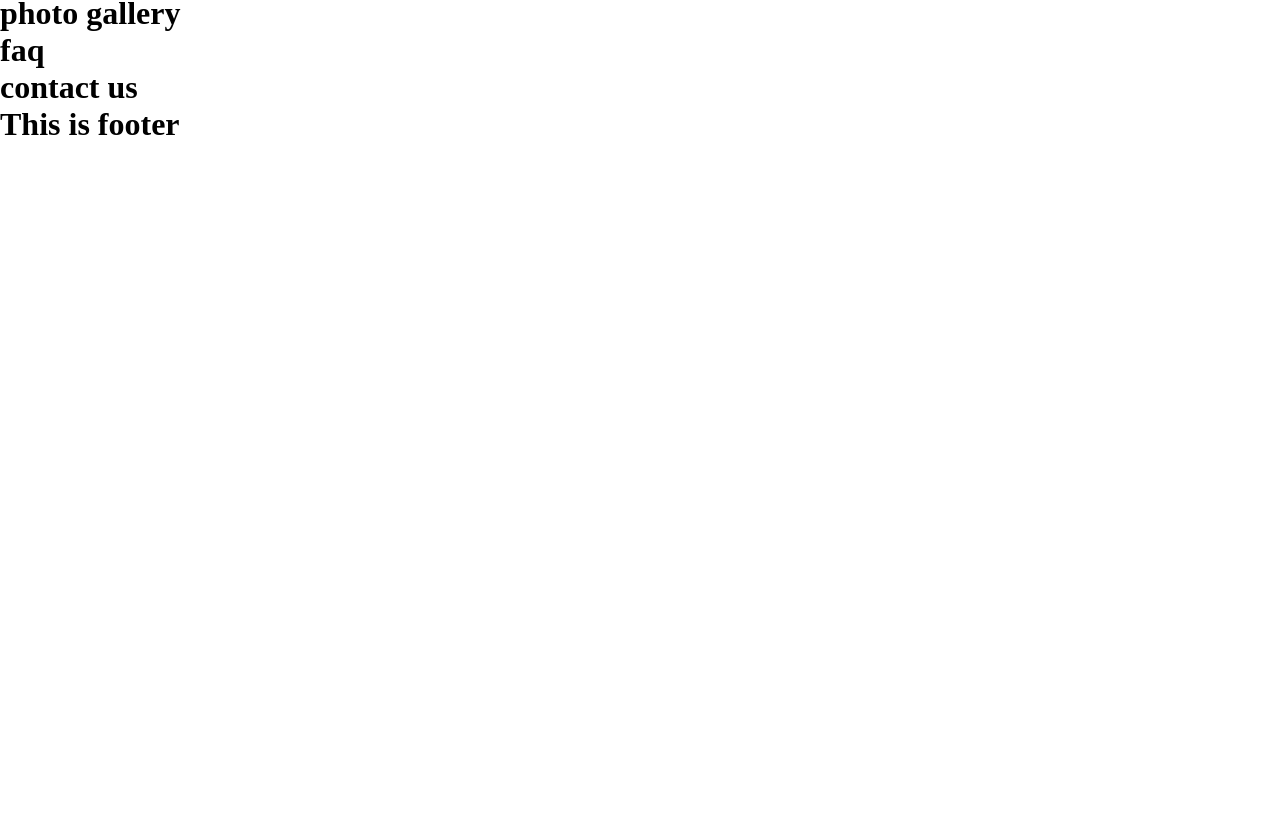
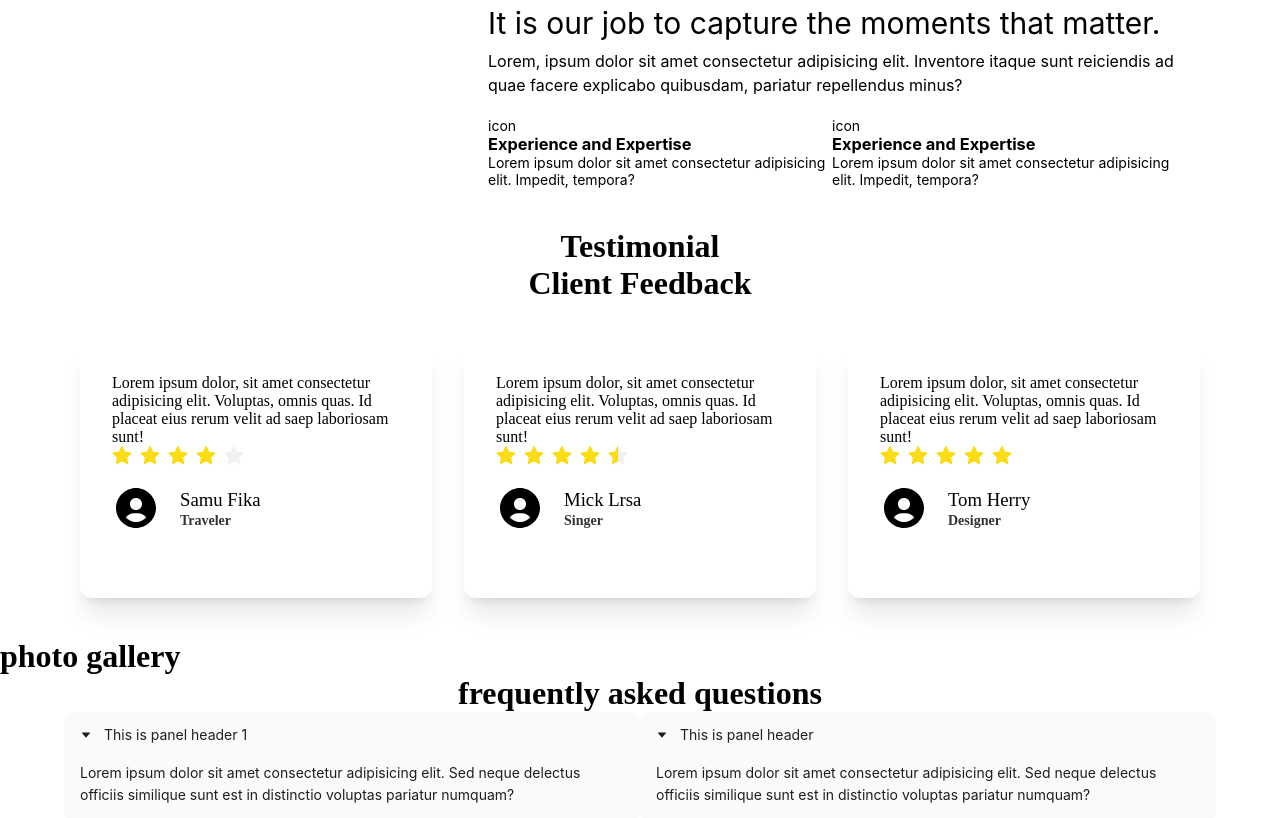
Before and after one commit to Ankan112/creative-crew, a Next.js app: page / in a window 1280 px wide. Shown: the part 1702-2520 px from the top of the page. Before the commit the page ends 1845 px from the top, so only its background shows below. Built offline with nearby package versions, Linux system fonts and the light colour scheme.

Commit message:
faq added

```diff
--- a/package.json
+++ b/package.json
@@ -12,7 +12,10 @@
     "antd": "^5.10.0",
     "next": "13.5.4",
     "react": "^18",
-    "react-dom": "^18"
+    "react-dom": "^18",
+    "react-icons": "^4.11.0",
+    "react-slick": "^0.29.0",
+    "slick-carousel": "^1.8.1"
   },
   "devDependencies": {
     "autoprefixer": "^10",
--- a/src/components/ui/Contact.jsx
+++ b/src/components/ui/Contact.jsx
@@ -1,7 +1,19 @@
+import { Button } from "antd";
+import Link from "next/link";
+
 const Contact = () => {
   return (
-    <div>
-      <h1>contact us</h1>
+    <div className="main-container my-14">
+      <div className="text-center bg-orange-300 py-10">
+        <h1>Still, have a question?</h1>
+        <p className="my-5 w-2/4 mx-auto">
+          Lorem ipsum dolor sit amet consectetur adipisicing elit. Facere sint
+          non eum illum, dolorum libero necessitatibus totam rerum minima
+          tempore.
+        </p>
+        <Button type="primary">Contact Us</Button>
+        <Link href="/contact"></Link>
+      </div>
     </div>
   );
 };
--- a/src/components/ui/FAQ.jsx
+++ b/src/components/ui/FAQ.jsx
@@ -1,7 +1,149 @@
+import { Col, Row } from "antd";
+import { CaretRightOutlined } from "@ant-design/icons";
+import React from "react";
+import { Collapse, theme } from "antd";
+
+const getItems = (panelStyle) => [
+  {
+    key: "1",
+    label: "This is panel header 1",
+    children: (
+      <p>
+        Lorem ipsum dolor sit amet consectetur adipisicing elit. Sed neque
+        delectus officiis similique sunt est in distinctio voluptas pariatur
+        numquam?
+      </p>
+    ),
+    style: panelStyle,
+  },
+  {
+    key: "2",
+    label: "This is panel header 2",
+    children: (
+      <p>
+        Lorem ipsum dolor sit amet consectetur adipisicing elit. Sed neque
+        delectus officiis similique sunt est in distinctio voluptas pariatur
+        numquam?
+      </p>
+    ),
+    style: panelStyle,
+  },
+  {
+    key: "3",
+    label: "This is panel header 3",
+    children: (
+      <p>
+        Lorem ipsum dolor sit amet consectetur adipisicing elit. Sed neque
+        delectus officiis similique sunt est in distinctio voluptas pariatur
+        numquam?
+      </p>
+    ),
+    style: panelStyle,
+  },
+  {
+    key: "4",
+    label: "This is panel header 4",
+    children: (
+      <p>
+        Lorem ipsum dolor sit amet consectetur adipisicing elit. Sed neque
+        delectus officiis similique sunt est in distinctio voluptas pariatur
+        numquam?
+      </p>
+    ),
+    style: panelStyle,
+  },
+];
+const getItems2 = (panelStyle) => [
+  {
+    key: "1",
+    label: "This is panel header ",
+    children: (
+      <p>
+        Lorem ipsum dolor sit amet consectetur adipisicing elit. Sed neque
+        delectus officiis similique sunt est in distinctio voluptas pariatur
+        numquam?
+      </p>
+    ),
+    style: panelStyle,
+  },
+  {
+    key: "2",
+    label: "This is panel header ",
+    children: (
+      <p>
+        Lorem ipsum dolor sit amet consectetur adipisicing elit. Sed neque
+        delectus officiis similique sunt est in distinctio voluptas pariatur
+        numquam?
+      </p>
+    ),
+    style: panelStyle,
+  },
+  {
+    key: "3",
+    label: "This is panel header 34",
+    children: (
+      <p>
+        Lorem ipsum dolor sit amet consectetur adipisicing elit. Sed neque
+        delectus officiis similique sunt est in distinctio voluptas pariatur
+        numquam?
+      </p>
+    ),
+    style: panelStyle,
+  },
+  {
+    key: "4",
+    label: "This is panel header 43",
+    children: (
+      <p>
+        Lorem ipsum dolor sit amet consectetur adipisicing elit. Sed neque
+        delectus officiis similique sunt est in distinctio voluptas pariatur
+        numquam?
+      </p>
+    ),
+    style: panelStyle,
+  },
+];
 const FAQ = () => {
+  const { token } = theme.useToken();
+  const panelStyle = {
+    marginBottom: 24,
+    background: token.colorFillAlter,
+    borderRadius: token.borderRadiusLG,
+    border: "none",
+  };
   return (
-    <div>
-      <h1>faq</h1>
+    <div className="main-container">
+      <div className="text-center">
+        <h1>frequently asked questions</h1>
+      </div>
+      <Row>
+        <Col xs={24} sm={24} md={24} lg={12} span={12}>
+          <Collapse
+            bordered={false}
+            defaultActiveKey={["1"]}
+            expandIcon={({ isActive }) => (
+              <CaretRightOutlined rotate={isActive ? 90 : 0} />
+            )}
+            style={{
+              background: token.colorBgContainer,
+            }}
+            items={getItems(panelStyle)}
+          />
+        </Col>
+        <Col xs={24} sm={24} md={24} lg={12} span={12}>
+          <Collapse
+            bordered={false}
+            defaultActiveKey={["1"]}
+            expandIcon={({ isActive }) => (
+              <CaretRightOutlined rotate={isActive ? 90 : 0} />
+            )}
+            style={{
+              background: token.colorBgContainer,
+            }}
+            items={getItems2(panelStyle)}
+          />
+        </Col>
+      </Row>
     </div>
   );
 };
--- a/src/components/ui/MainBanner.jsx
+++ b/src/components/ui/MainBanner.jsx
@@ -3,6 +3,7 @@ import BannerTitle from "../shared/BannerTitle";
 
 const MainBanner = () => {
   return (
+    <div className="overflow-hidden">
       <Carousel autoplay="true" dotPosition="right" effect="fade">
         <div className="h-screen flex justify-center items-center bg-orange-200 text-center">
           <BannerTitle />
@@ -17,6 +18,7 @@ const MainBanner = () => {
           <BannerTitle />
         </div>
       </Carousel>
+    </div>
   );
 };
 
--- a/src/components/ui/Testimonial.jsx
+++ b/src/components/ui/Testimonial.jsx
@@ -1,7 +1,113 @@
+import Slider from "react-slick";
+import "slick-carousel/slick/slick.css";
+import "slick-carousel/slick/slick-theme.css";
+import { Rate } from "antd";
+import { BiSolidUserCircle } from "react-icons/bi";
+
+const reviewData = [
+  {
+    review:
+      "Lorem ipsum dolor, sit amet consectetur adipisicing elit. Voluptas, omnis quas. Id placeat eius rerum velit ad saep laboriosam sunt!",
+    name: "Terry Hang",
+    designation: "Traveler",
+    ratings: 5,
+  },
+  {
+    review:
+      "Lorem ipsum dolor, sit amet consectetur adipisicing elit. Voluptas, omnis quas. Id placeat eius rerum velit ad saep laboriosam sunt!",
+    name: "Luci Jeny",
+    designation: "Businessman",
+    ratings: 3.5,
+  },
+  {
+    review:
+      "Lorem ipsum dolor, sit amet consectetur adipisicing elit. Voluptas, omnis quas. Id placeat eius rerum velit ad saep laboriosam sunt!",
+    name: "Samu Fika",
+    designation: "Traveler",
+    ratings: 4,
+  },
+  {
+    review:
+      "Lorem ipsum dolor, sit amet consectetur adipisicing elit. Voluptas, omnis quas. Id placeat eius rerum velit ad saep laboriosam sunt!",
+    name: "Mick Lrsa",
+    designation: "Singer",
+    ratings: 4.5,
+  },
+  {
+    review:
+      "Lorem ipsum dolor, sit amet consectetur adipisicing elit. Voluptas, omnis quas. Id placeat eius rerum velit ad saep laboriosam sunt!",
+    name: "Tom Herry",
+    designation: "Designer",
+    ratings: 5,
+  },
+];
+
 const Testimonial = () => {
+  const settings = {
+    dots: false,
+    infinite: true,
+    slidesToShow: 3,
+    slidesToScroll: 1,
+    autoplay: true,
+    autoplaySpeed: 2000,
+    pauseOnHover: true,
+    responsive: [
+      {
+        breakpoint: 1024,
+        settings: {
+          slidesToShow: 2,
+          slidesToScroll: 1,
+          infinite: true,
+          dots: false,
+        },
+      },
+      {
+        breakpoint: 600,
+        settings: {
+          slidesToShow: 1,
+          slidesToScroll: 1,
+          initialSlide: 1,
+        },
+      },
+      {
+        breakpoint: 480,
+        settings: {
+          slidesToShow: 1,
+          slidesToScroll: 1,
+          initialSlide: 1,
+        },
+      },
+    ],
+  };
+
   return (
-    <div>
-      <h1>client review</h1>
+    <div className="main-container">
+      <div className="text-center">
+        <h1>Testimonial</h1>
+        <h1>Client Feedback</h1>
+      </div>
+      <div className="px-2 md:px-0">
+        <Slider {...settings}>
+          {reviewData.map((data, index) => (
+            <div key={index}>
+              <div className="shadow-xl my-10 md:mx-4 h-64 rounded-xl p-8">
+                <p>{data?.review}</p>
+
+                <Rate disabled allowHalf defaultValue={data?.ratings} />
+                <div className="flex items-center mt-4">
+                  <div>
+                    <BiSolidUserCircle size={48}></BiSolidUserCircle>
+                  </div>
+                  <div className="ml-5">
+                    <h3 className="font-medium secondary-text">{data?.name}</h3>
+                    <h6 className="opacity-80 text-sm">{data?.designation}</h6>
+                  </div>
+                </div>
+              </div>
+            </div>
+          ))}
+        </Slider>
+      </div>
     </div>
   );
 };
--- a/src/components/ui/WhyChooseUs.jsx
+++ b/src/components/ui/WhyChooseUs.jsx
@@ -1,7 +1,48 @@
+import { Col, Row } from "antd";
+
 const WhyChooseUs = () => {
   return (
-    <div>
-      <h1>Why Choose Us</h1>
+    <div className="main-container my-10">
+      <Row>
+        <Col xs={24} sm={24} md={12} lg={8} span={8}>
+          <h1>Image</h1>
+        </Col>
+        <Col xs={24} sm={24} md={12} lg={16} span={16}>
+          <div className="md:px-0 lg:px-10">
+            <h1>Why Choose Us</h1>
+            <p className="text-3xl my-2">
+              It is our job to capture the moments that matter.
+            </p>
+            <p className="text-base">
+              Lorem, ipsum dolor sit amet consectetur adipisicing elit.
+              Inventore itaque sunt reiciendis ad quae facere explicabo
+              quibusdam, pariatur repellendus minus?
+            </p>
+            <div className="flex justify-between items-center mt-5">
+              <div>
+                <div>icon</div>
+                <div>
+                  <h3>Experience and Expertise</h3>
+                  <p>
+                    Lorem ipsum dolor sit amet consectetur adipisicing elit.
+                    Impedit, tempora?
+                  </p>
+                </div>
+              </div>
+              <div>
+                <div>icon</div>
+                <div>
+                  <h3>Experience and Expertise</h3>
+                  <p>
+                    Lorem ipsum dolor sit amet consectetur adipisicing elit.
+                    Impedit, tempora?
+                  </p>
+                </div>
+              </div>
+            </div>
+          </div>
+        </Col>
+      </Row>
     </div>
   );
 };
```
Also changed, not shown: 1 other file (tests, documents, lock files or other folders). Lines whose indentation alone changed are shown as unchanged.
